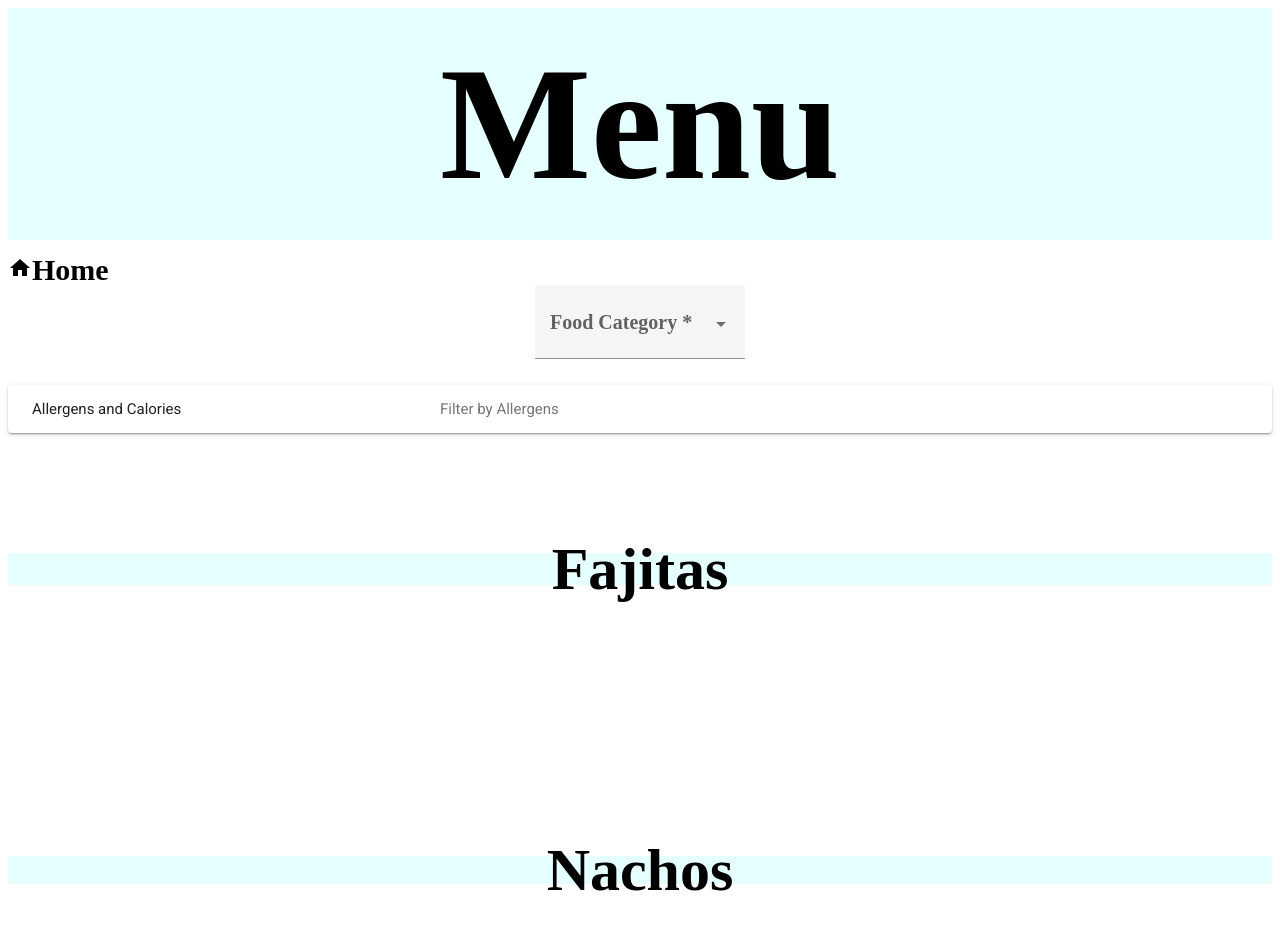
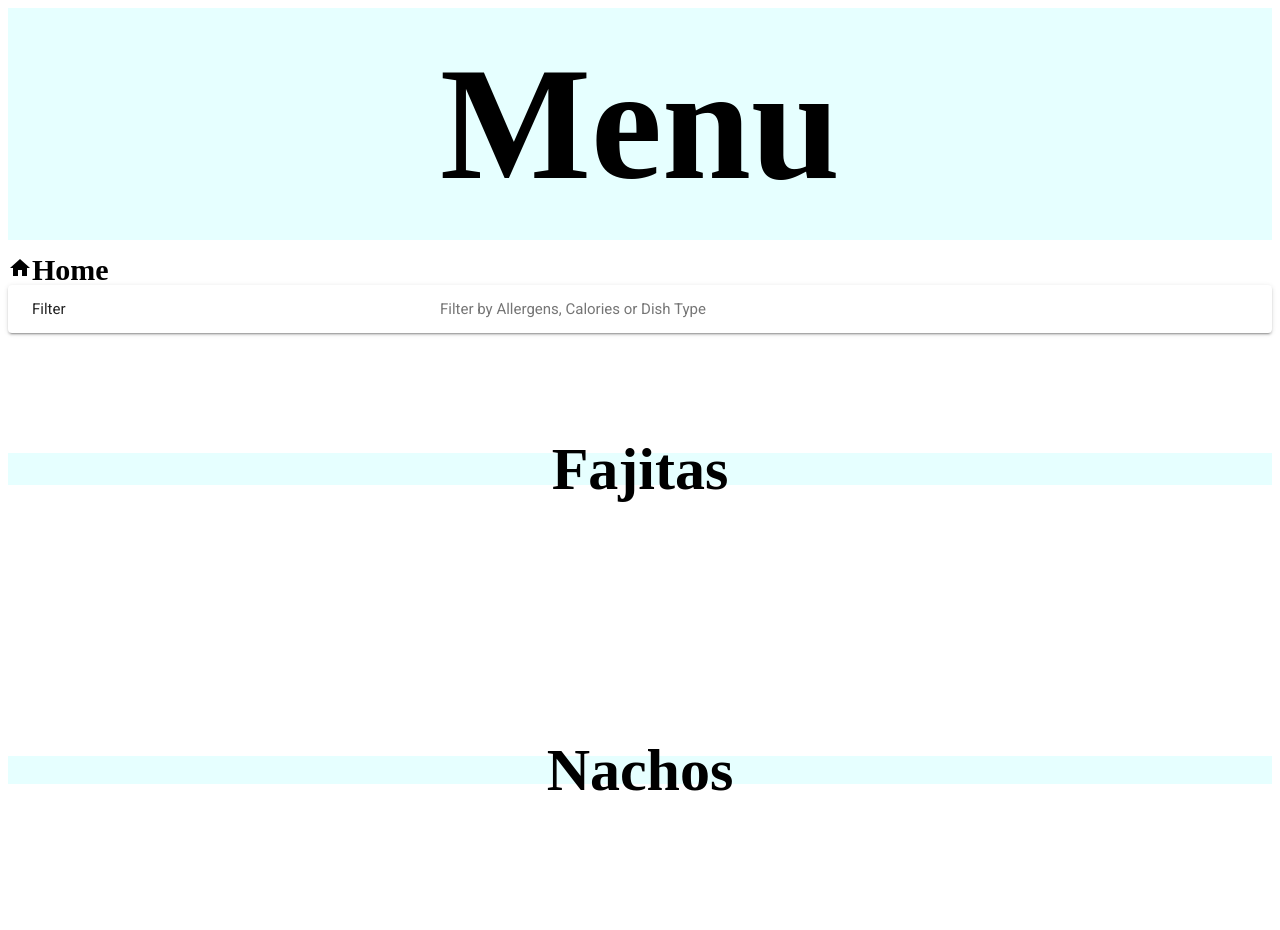
Before and after one commit to zhac299/TeamProject2021, an Angular app in the folder RestaurantWebApp/: page /customer-menu in a window 1280 px wide. Shown: the top 930 px of the page. Built offline with nearby package versions, Linux system fonts and the light colour scheme; no server answers.

Commit message:
Added the food categories inside the Filter expansion channel so each type of filter is in the same place.

```diff
--- a/RestaurantWebApp/src/app/customer-interface/customer-interface.component.html
+++ b/RestaurantWebApp/src/app/customer-interface/customer-interface.component.html
@@ -1,7 +1,6 @@
 <h1>Menu</h1>
 <mat-icon aria-hidden="false" aria-label="Example home icon">home</mat-icon>
 <a class= "home" href  = '#home'>Home</a>
-<food-categories></food-categories>
 <expansion-pannel></expansion-pannel>
 <br>
 <h2 id = "Fajitas">Fajitas</h2>
--- a/RestaurantWebApp/src/app/customer-interface/expansion-pannel/expansion-pannel.component.html
+++ b/RestaurantWebApp/src/app/customer-interface/expansion-pannel/expansion-pannel.component.html
@@ -2,12 +2,13 @@
     <mat-expansion-panel hideToggle>
       <mat-expansion-panel-header>
         <mat-panel-title>
-            Allergens and Calories
+            Filter
         </mat-panel-title>
         <mat-panel-description>
-            Filter by Allergens
+            Filter by Allergens, Calories or Dish Type
         </mat-panel-description>
       </mat-expansion-panel-header>
+      <food-categories></food-categories>
       <allergens-chips></allergens-chips>
       <p>Calories (kCal) <calories-slider></calories-slider></p>
     </mat-expansion-panel>
--- a/RestaurantWebApp/src/app/customer-interface/expansion-pannel/expansion-pannel.component.ts
+++ b/RestaurantWebApp/src/app/customer-interface/expansion-pannel/expansion-pannel.component.ts
@@ -1,8 +1,9 @@
 import { Component, OnInit } from '@angular/core';
 import { MatExpansionModule} from '@angular/material/expansion';
 import { AllergensChipsComponent} from '../allergens-chips/allergens-chips.component';
-import {MatAutocompleteModule} from '@angular/material/autocomplete';
+import { MatAutocompleteModule} from '@angular/material/autocomplete';
 import { CaloriesSliderComponent} from '../calories-slider/calories-slider.component';
+import { FoodCategoriesComponent} from '../food-categories/food-categories.component';
 
 @Component({
   selector: 'expansion-pannel',
--- a/RestaurantWebApp/src/app/customer-interface/food-categories/food-categories.component.sass
+++ b/RestaurantWebApp/src/app/customer-interface/food-categories/food-categories.component.sass
@@ -1,13 +1,9 @@
 .centreDiv
   margin: auto
-  display: flex
-  flex-direction: column
-  align-items: center
   background-color: white
   font-family: ink Free
   font-weight: bold
   color: rgb(230, 255, 255)
-  font-size: 20px
 
 .Fajitas
   text-decoration-line: none
```
